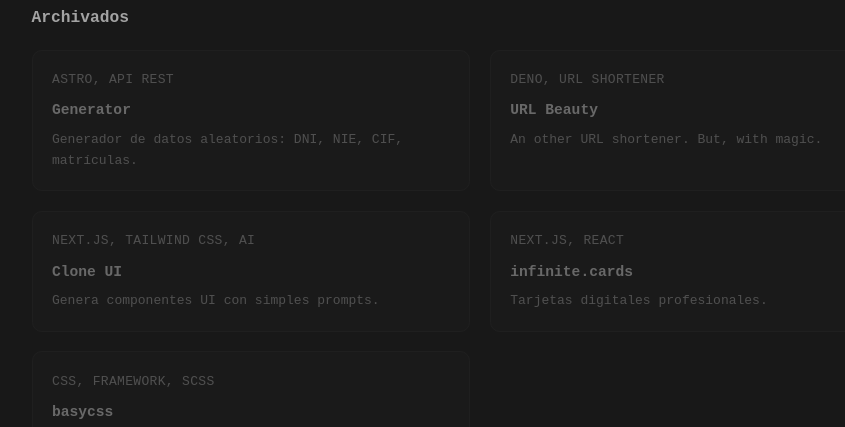
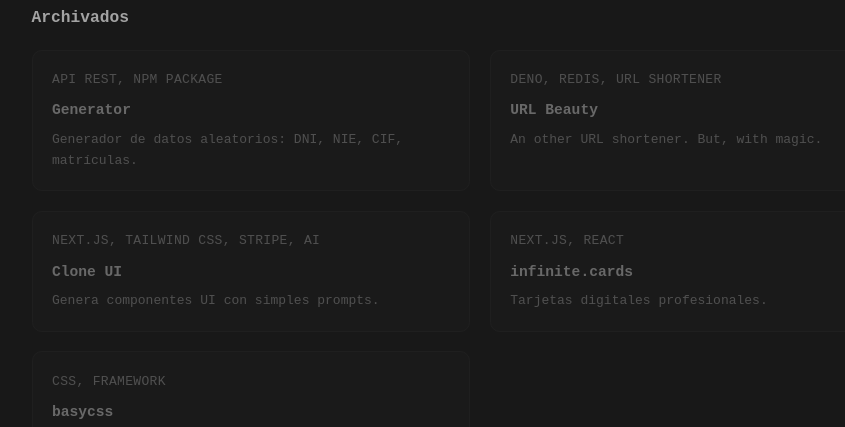
Before and after one commit to salteadorneo/web, an Astro site: page /proyectos in a window 1280 px wide. Shown: the part 1383-1810 px from the top of the page, 160-1005 px from the left. Built offline with nearby package versions, Linux system fonts and the light colour scheme; Astro itself is replaced by a stand-in of ours.

Commit message:
feat: update project details and tags for Generator and URL Beauty

```diff
--- a/src/pages/proyectos.astro
+++ b/src/pages/proyectos.astro
@@ -106,21 +106,20 @@ const groups = [
     projects: [
       {
         title: "Generator",
-        url: "https://generator.salteadorneo.dev",
         description: "Generador de datos aleatorios: DNI, NIE, CIF, matrículas.",
-        tags: ["Astro", "API REST"],
+        tags: ["API REST", "NPM Package"],
         github: "https://github.com/salteadorneo/generator",
       },
       {
         title: "URL Beauty",
         description: "An other URL shortener. But, with magic.",
-        tags: ["Deno", "URL Shortener"],
+        tags: ["Deno", "Redis", "URL Shortener"],
         github: "https://github.com/salteadorneo/url.beauty",
       },
       {
         title: "Clone UI",
         description: "Genera componentes UI con simples prompts.",
-        tags: ["Next.js", "Tailwind CSS", "AI"],
+        tags: ["Next.js", "Tailwind CSS", "Stripe", "AI"],
       },
       {
         title: "infinite.cards",
@@ -130,7 +129,7 @@ const groups = [
       {
         title: "basycss",
         description: "Framework CSS con clases utilitarias.",
-        tags: ["CSS", "Framework", "SCSS"],
+        tags: ["CSS", "Framework"],
         github: "https://github.com/salteadorneo/basycss",
       },
     ],
```
